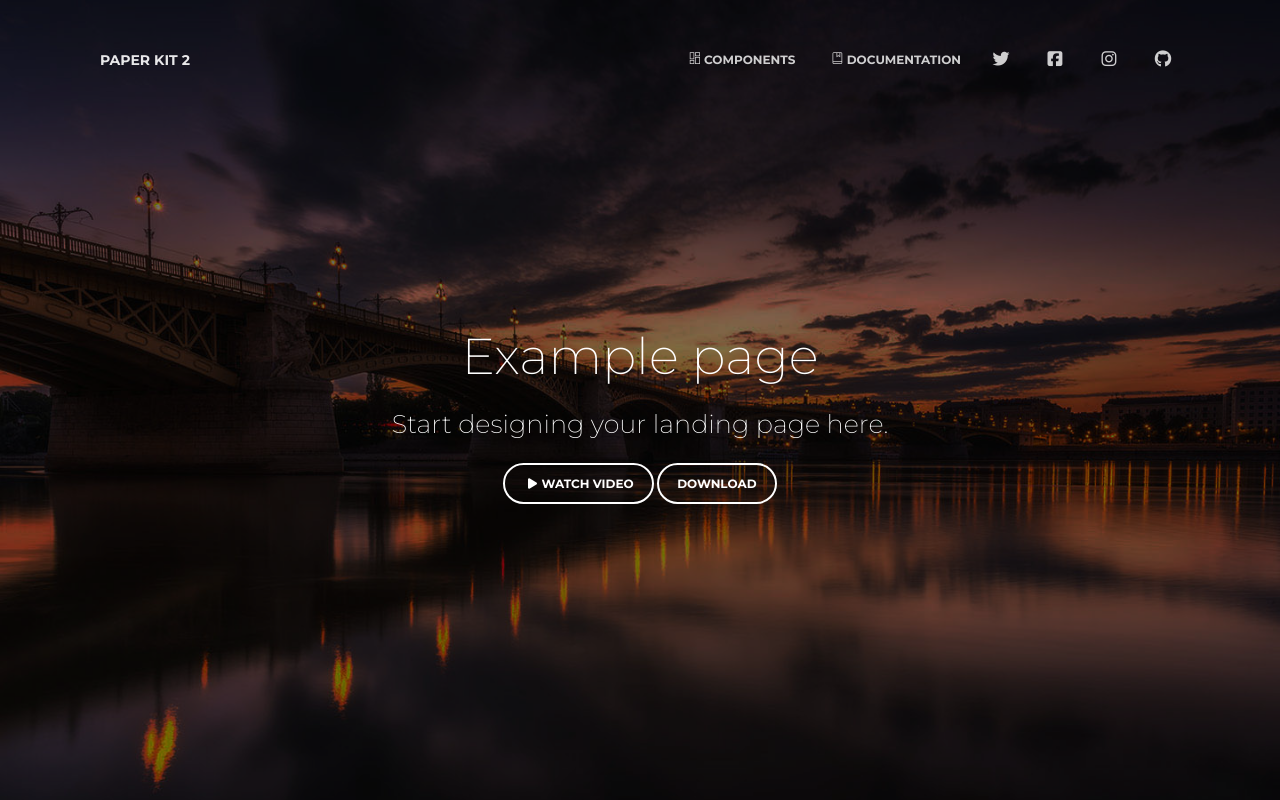
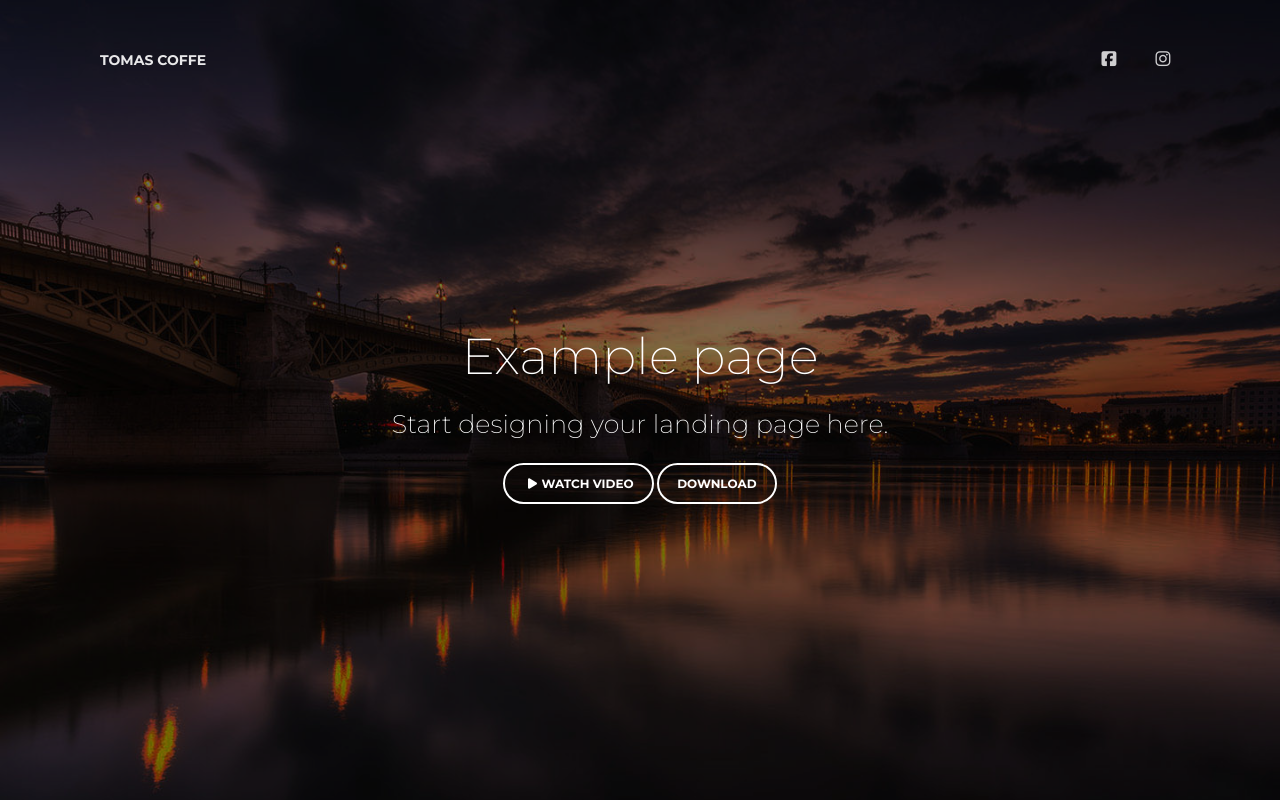
Before and after one commit to tomascoffe/tomascoffelanding, a website: page index.html in a window 1280 px wide. Shown: the top 800 px of the page. Drawn offline with Linux system fonts and the light colour scheme; some packages are replaced by stand-ins of ours.

Commit message:
minor changes index

```diff
--- a/index.html
+++ b/index.html
@@ -24,7 +24,7 @@ The above copyright notice and this permission notice shall be included in all c
   <link rel="icon" type="image/png" href="./assets/img//favicon.png">
   <meta http-equiv="X-UA-Compatible" content="IE=edge,chrome=1" />
   <title>
-    Paper Kit by Creative Tim
+    Tomas Coffe
   </title>
   <meta content='width=device-width, initial-scale=1.0, maximum-scale=1.0, user-scalable=0, shrink-to-fit=no' name='viewport' />
   <!--     Fonts and icons     -->
@@ -43,7 +43,7 @@ The above copyright notice and this permission notice shall be included in all c
     <div class="container">
       <div class="navbar-translate">
         <a class="navbar-brand" href="https://demos.creative-tim.com/paper-kit/index.html" rel="tooltip" title="Coded by Creative Tim" data-placement="bottom" target="_blank">
-          Paper Kit 2
+          Tomas Coffe
         </a>
         <button class="navbar-toggler navbar-toggler" type="button" data-toggle="collapse" data-target="#navigation" aria-controls="navigation-index" aria-expanded="false" aria-label="Toggle navigation">
           <span class="navbar-toggler-bar bar1"></span>
@@ -53,7 +53,7 @@ The above copyright notice and this permission notice shall be included in all c
       </div>
       <div class="collapse navbar-collapse justify-content-end" id="navigation">
         <ul class="navbar-nav">
-          <li class="nav-item">
+          <!-- <li class="nav-item">
             <a href="./index.html" class="nav-link"><i class="nc-icon nc-layout-11"></i> Components</a>
           </li>
           <li class="nav-item">
@@ -64,25 +64,25 @@ The above copyright notice and this permission notice shall be included in all c
               <i class="fa fa-twitter"></i>
               <p class="d-lg-none">Twitter</p>
             </a>
-          </li>
+          </li> -->
           <li class="nav-item">
-            <a class="nav-link" rel="tooltip" title="Like us on Facebook" data-placement="bottom" href="https://www.facebook.com/CreativeTim" target="_blank">
+            <a class="nav-link" rel="tooltip" title="Like us on Facebook" data-placement="bottom" href="https://www.facebook.com/Tomas-Coffee-106335771762199" target="_blank">
               <i class="fa fa-facebook-square"></i>
               <p class="d-lg-none">Facebook</p>
             </a>
           </li>
           <li class="nav-item">
-            <a class="nav-link" rel="tooltip" title="Follow us on Instagram" data-placement="bottom" href="https://www.instagram.com/CreativeTimOfficial" target="_blank">
+            <a class="nav-link" rel="tooltip" title="Follow us on Instagram" data-placement="bottom" href="https://www.instagram.com/tomascoffee" target="_blank">
               <i class="fa fa-instagram"></i>
               <p class="d-lg-none">Instagram</p>
             </a>
           </li>
-          <li class="nav-item">
+          <!-- <li class="nav-item">
             <a class="nav-link" rel="tooltip" title="Star on GitHub" data-placement="bottom" href="https://www.github.com/CreativeTimOfficial" target="_blank">
               <i class="fa fa-github"></i>
               <p class="d-lg-none">GitHub</p>
             </a>
-          </li>
+          </li> -->
         </ul>
       </div>
     </div>
```
